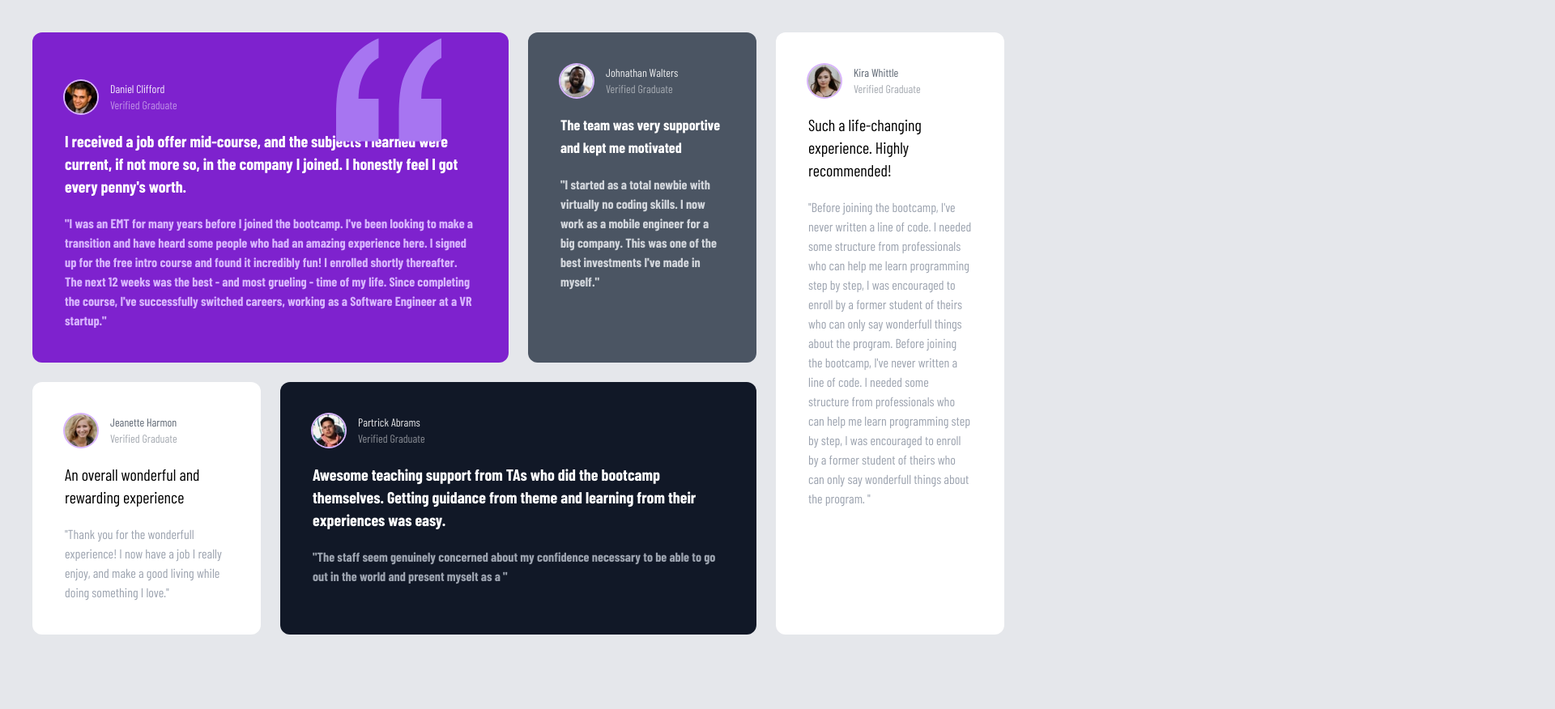
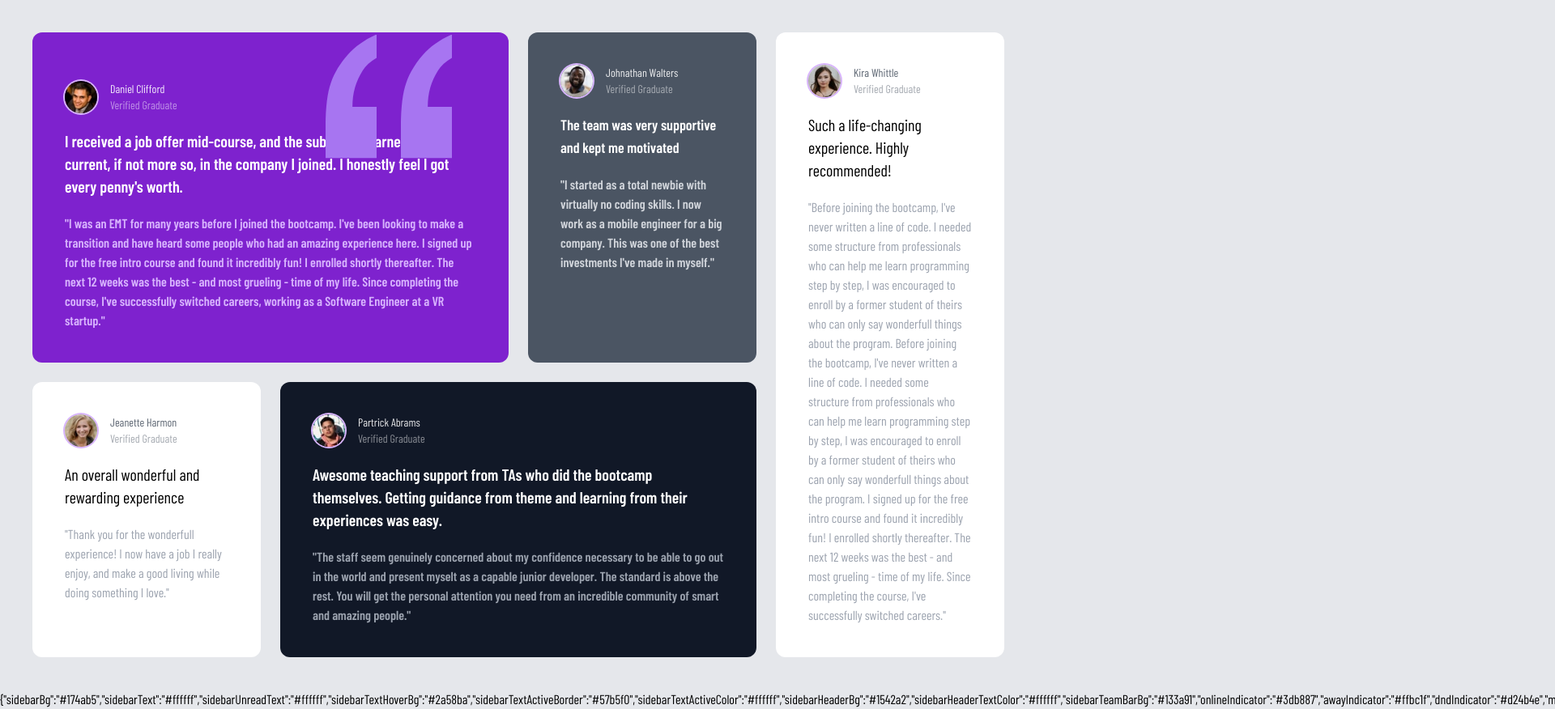
Before and after one commit to hellen0506/tailwind-mini-projects, a website: page src/testimonial-grid/index.html in a window 1280 px wide. Shown: the top 876 px of the page at 81% size, 1920 px wide, since content can reach past the window. Before the commit the page ends 824 px from the top, so only its background shows below. Drawn offline with nearby package versions, Linux system fonts and the light colour scheme.

Commit message:
Update testimonial grid

```diff
--- a/src/testimonial-grid/index.html
+++ b/src/testimonial-grid/index.html
@@ -5,31 +5,35 @@
     <meta http-equiv="X-UA-Compatible" content="IE=edge"/>
     <meta name="viewport" content="width=device-width, initial-scale=1.0"/>
     <link href="./../css/style.css" rel="stylesheet">
-    <link href="https://fonts.googleapis.com/css?family=Barlow+Condensed:400,700&display=swap" rel="stylesheet">
+    <link href="https://fonts.googleapis.com/css?family=Barlow+Condensed:400,500,600,700&display=swap" rel="stylesheet">
     <title>Testimonial Grid</title>
 </head>
 <body class="bg-gray-200 font-barlow">
 <section class="container mx-auto max-w-7xl p-4 md:p-10">
     <div class="grid gap-6 md:grid md:grid-cols-4">
+        <!--Box 1 (Purple)-->
         <div class="relative p-10 rounded-xl space-y-5 bg-purple-700 text-white md:col-span-2">
-            <img src="./../images/testimonial/bg-pattern-quotation.svg" alt="" class="absolute top-5 right-10 scale-125 z-0 md:right-24" />
-            <div class="flex z-10  space-x-4">
+            <img src="./../images/testimonial/bg-pattern-quotation.svg" alt=""
+                 class="absolute top-5 right-10 scale-125 md:top-7 md:right-24 md:scale-150"/>
+            <div class="flex z-10 space-x-4">
                 <img src="./../images/testimonial/image-daniel.jpg" alt="Daniel Clifford" class="testimonial-img"/>
                 <div class="text-sm">
                     <h2 class="opacity-90">Daniel Clifford</h2>
                     <div class="opacity-50">Verified Graduate</div>
                 </div>
             </div>
-            <h3 class="text-xl font-semibold">I received a job offer mid-course, and the subjects I learned were current, if not more
-                so, in the company I joined. I honestly feel I got every penny's worth.</h3>
-            <p class="text-base font-semibold text-purple-300">"I was an EMT for many years before I joined the bootcamp. I've been looking to
+            <p class="z-10 text-xl font-semibold">I received a job offer mid-course, and the subjects I learned were
+                current, if not more
+                so, in the company I joined. I honestly feel I got every penny's worth.</p>
+            <p class="text-base font-semibold text-purple-300">"I was an EMT for many years before I joined the
+                bootcamp. I've been looking to
                 make a transition and have heard some people who had an amazing experience
                 here. I signed up for the free intro course and found it incredibly fun! I enrolled
                 shortly thereafter. The next 12 weeks was the best - and most grueling - time of
                 my life. Since completing the course, I've successfully switched careers,
                 working as a Software Engineer at a VR startup."</p>
         </div>
-
+        <!--Box 2 (Gray)-->
         <div class="p-10 rounded-xl space-y-5 bg-gray-600 text-white">
             <div class="flex space-x-4">
                 <img src="./../images/testimonial/image-jonathan.jpg" alt="Johnathan Walters" class="testimonial-img"/>
@@ -39,10 +43,11 @@
                 </div>
             </div>
             <h3 class="text-lg font-semibold">The team was very supportive and kept me motivated</h3>
-            <p  class="font-semibold text-gray-300">"I started as a total newbie with virtually no coding skills. I now work as a mobile engineer
+            <p class="font-semibold text-gray-300">"I started as a total newbie with virtually no coding skills. I now
+                work as a mobile engineer
                 for a big company. This was one of the best investments I've made in myself."</p>
         </div>
-
+        <!--Box 1 (White)-->
         <div class="p-10 rounded-xl space-y-5 bg-white text-gray-600 md:row-span-2">
             <div class="flex space-x-4">
                 <img src="./../images/testimonial/image-kira.jpg" alt="Kira Whittle" class="testimonial-img "/>
@@ -52,15 +57,18 @@
                 </div>
             </div>
             <h3 class="text-xl text-black font-normal">Such a life-changing experience. Highly recommended!</h3>
-            <p class="font-normal text-base text-gray-400">"Before joining the bootcamp, I've never written a line of code. I needed some structure from
+            <p class="font-normal text-base text-gray-400">"Before joining the bootcamp, I've never written a line of
+                code. I needed some structure from
                 professionals who can help me learn programming step by step, I was encouraged to enroll
                 by a former student of theirs who can only say wonderfull things about the program.
                 Before joining the bootcamp, I've never written a line of code. I needed some structure from
                 professionals who can help me learn programming step by step, I was encouraged to enroll
                 by a former student of theirs who can only say wonderfull things about the program.
-                "</p>
+                I signed up for the free intro course and found it incredibly fun! I enrolled
+                shortly thereafter. The next 12 weeks was the best - and most grueling - time of
+                my life. Since completing the course, I've successfully switched careers."</p>
         </div>
-
+        <!--Box 1 (White)-->
         <div class="p-10 rounded-xl space-y-5 bg-white text-gray-600 ">
             <div class="flex space-x-4">
                 <img src="./../images/testimonial/image-jeanette.jpg" alt="Jeanette Harmon" class="testimonial-img "/>
@@ -70,10 +78,11 @@
                 </div>
             </div>
             <h3 class="text-xl text-black font-normal">An overall wonderful and rewarding experience</h3>
-            <p class="font-normal text-gray-400">"Thank you for the wonderfull experience! I now have a job I really enjoy, and make
+            <p class="font-normal text-gray-400">"Thank you for the wonderfull experience! I now have a job I really
+                enjoy, and make
                 a good living while doing something I love."</p>
         </div>
-
+        <!--Box 1 (Gray)-->
         <div class="p-10 rounded-xl space-y-5 bg-gray-900 text-white md:col-span-2">
             <div class="flex space-x-4">
                 <img src="./../images/testimonial/image-patrick.jpg" alt="Partrick Abrams" class="testimonial-img "/>
@@ -81,14 +90,17 @@
                     <h2 class="opacity-90">Partrick Abrams</h2>
                     <div class="opacity-50">Verified Graduate</div>
                 </div>
-
             </div>
             <h3 class="text-xl font-semibold">Awesome teaching support from TAs who did the bootcamp themselves. Getting
                 guidance from theme and learning from their experiences was easy.</h3>
-            <p class="font-semibold text-gray-400">"The staff seem genuinely concerned about my confidence necessary to be able to go out
-                in the world and present myselt as a "</p>
+            <p class="font-semibold text-gray-400">"The staff seem genuinely concerned about my confidence necessary to
+                be able to go out in the world and present myselt as a capable junior developer. The standard is above the rest.
+                You will get the personal attention you need from an incredible community of smart  and amazing people."</p>
         </div>
     </div>
 </section>
 </body>
 </html>
+
+
+{"sidebarBg":"#174ab5","sidebarText":"#ffffff","sidebarUnreadText":"#ffffff","sidebarTextHoverBg":"#2a58ba","sidebarTextActiveBorder":"#57b5f0","sidebarTextActiveColor":"#ffffff","sidebarHeaderBg":"#1542a2","sidebarHeaderTextColor":"#ffffff","sidebarTeamBarBg":"#133a91","onlineIndicator":"#3db887","awayIndicator":"#ffbc1f","dndIndicator":"#d24b4e","mentionBg":"#ffffff","mentionBj":"#ffffff","mentionColor":"#174ab5","centerChannelBg":"#ffffff","centerChannelColor":"#3f4350","newMessageSeparator":"#15b7b7","linkColor":"#1c58d9","buttonBg":"#1c58d9","buttonColor":"#ffffff","errorTextColor":"#d24b4e","mentionHighlightBg":"#7ff0f0","mentionHighlightLink":"#0d6e6e","codeTheme":"github"}
```
Also changed, not shown: src/css/style.css.
